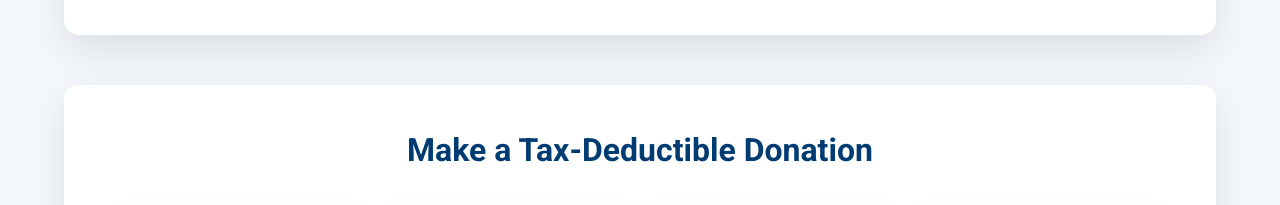
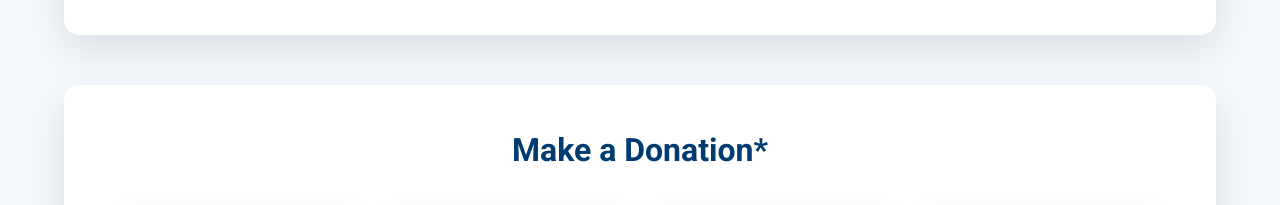
Before and after one commit to deltachapter/deltachapter, a plain HTML site: page index.html in a window 1280 px wide. Shown: the part 900-1105 px from the top of the page. Drawn offline with Linux system fonts and the light colour scheme.

Commit message:
Update index.html

```diff
--- a/index.html
+++ b/index.html
@@ -55,7 +55,7 @@
     </section>
 
     <section class="container" aria-labelledby="donate">
-      <h2 id="donate">Make a Tax-Deductible Donation</h2>
+      <h2 id="donate">Make a Donation*</h2>
       <div class="donation-tiers">
         <article class="donation-tier">
           <img loading="lazy" src="https://raw.githubusercontent.com/deltachapter/images/main/Bronze%20Tier%20Image.png?raw=true" alt="Bronze Tier donation image">
@@ -149,7 +149,7 @@
     <p>&copy; 2025 Fraternity Backyard Fundraiser. Together, we can create a space to cherish for years to come!</p>
     <p>For any inquiries, feel free to <a href="mailto:info@fraternity.org">contact us</a>.</p>
     <p class="legal">
-      Donations are processed through the Alpha Epsilon Pi Foundation, a registered 501(c)(3) nonprofit organization. EIN: [INSERT EIN HERE]
+      *Donations are processed through the Alpha Epsilon Pi Foundation, a registered 501(c)(3) nonprofit organization. EIN: [INSERT EIN HERE]
     </p>
   </footer>
 </body>
```
